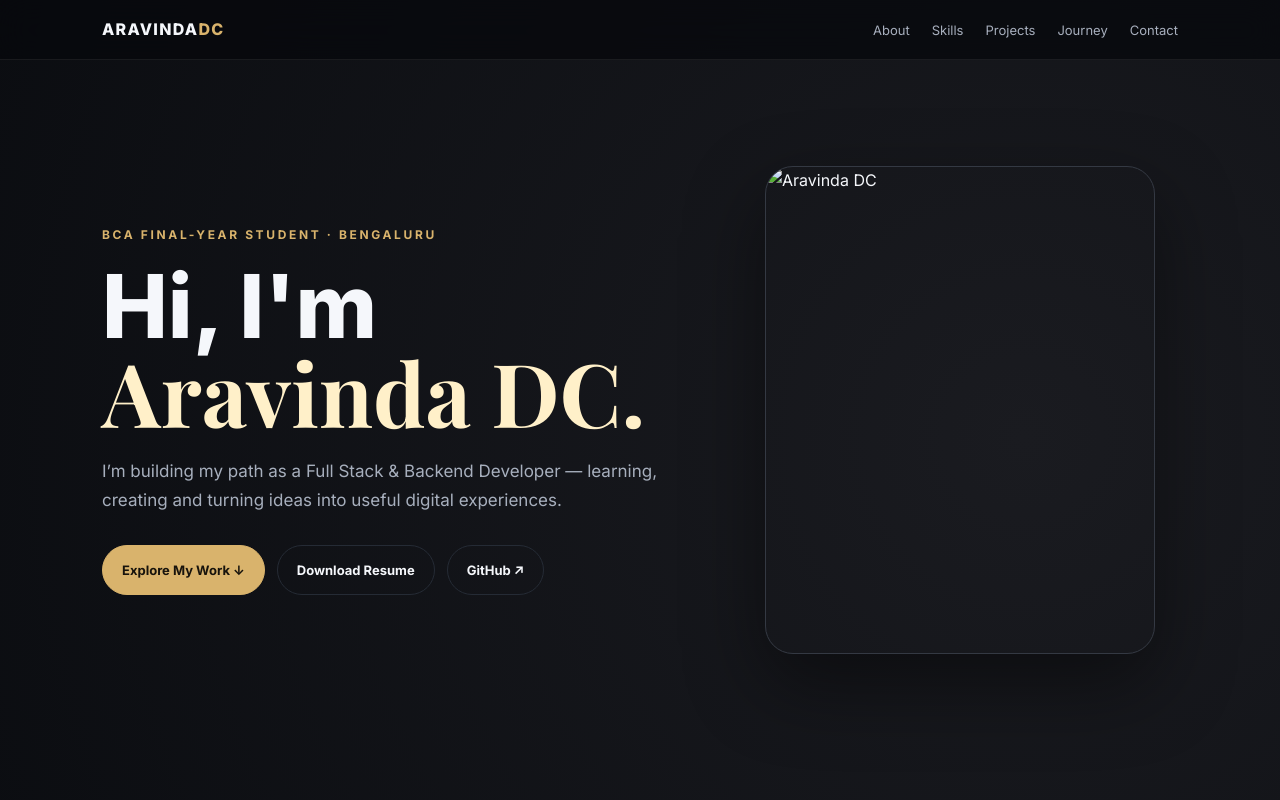
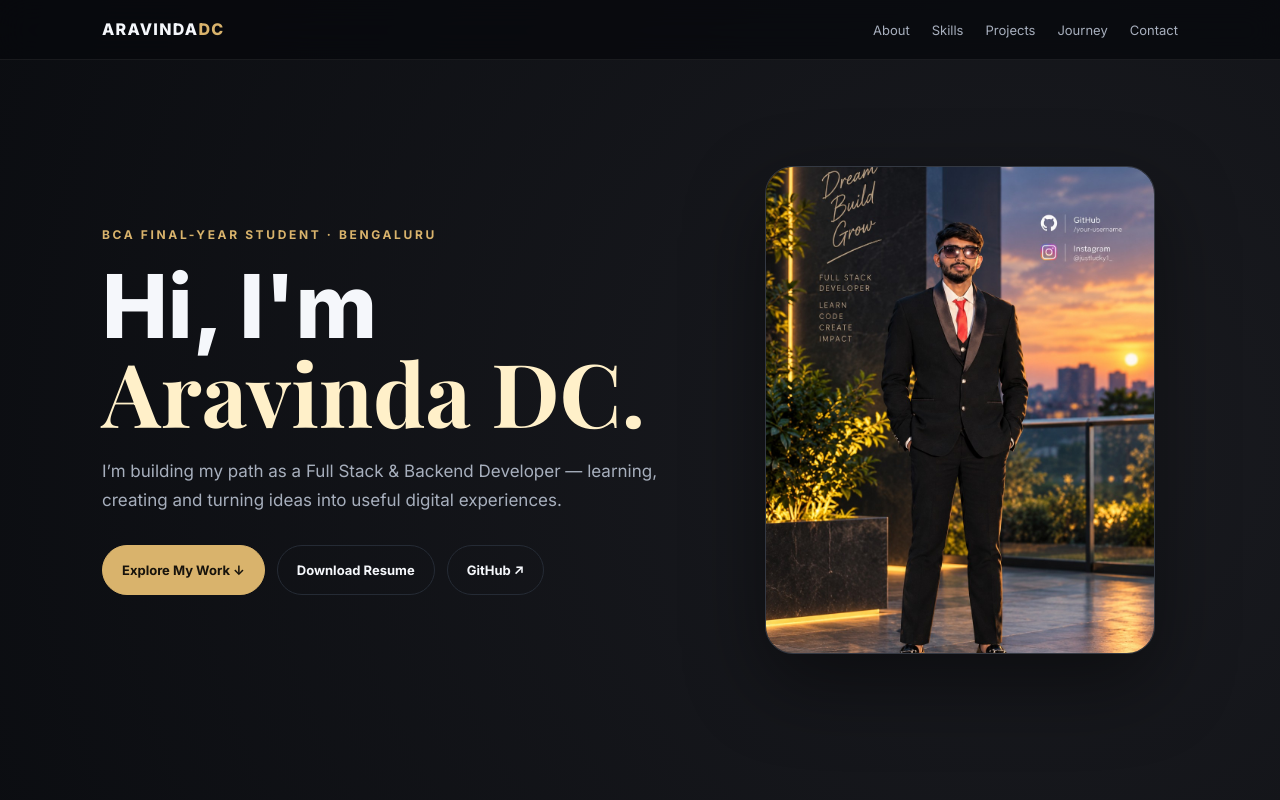
Before and after one commit to llucky33133-art/Portfolio, a plain HTML site: page index.html in a window 1280 px wide. Shown: the top 800 px of the page. Drawn offline with nearby package versions, Linux system fonts and the light colour scheme.

Commit message:
index.html

```diff
--- a/index.html
+++ b/index.html
@@ -65,7 +65,8 @@ footer{text-align:center;padding:35px 22px;color:var(--muted);border-top:1px sol
 <a class="btn" href="https://github.com/aravindadc18-ctrl" target="_blank">GitHub ↗</a>
 </div>
 </div>
-<div class="photo-wrap reveal"><img class="photo" src="assets/profile.jpg" alt="Aravinda DC"></div>
+<div class="photo-wrap reveal"><img class="photo" src="profile.jpg" alt="Aravinda DC"
+     onerror="this.onerror=null;this.src='assets/profile.jpg';">
 </section>
 
 <section id="about" class="reveal">
```
